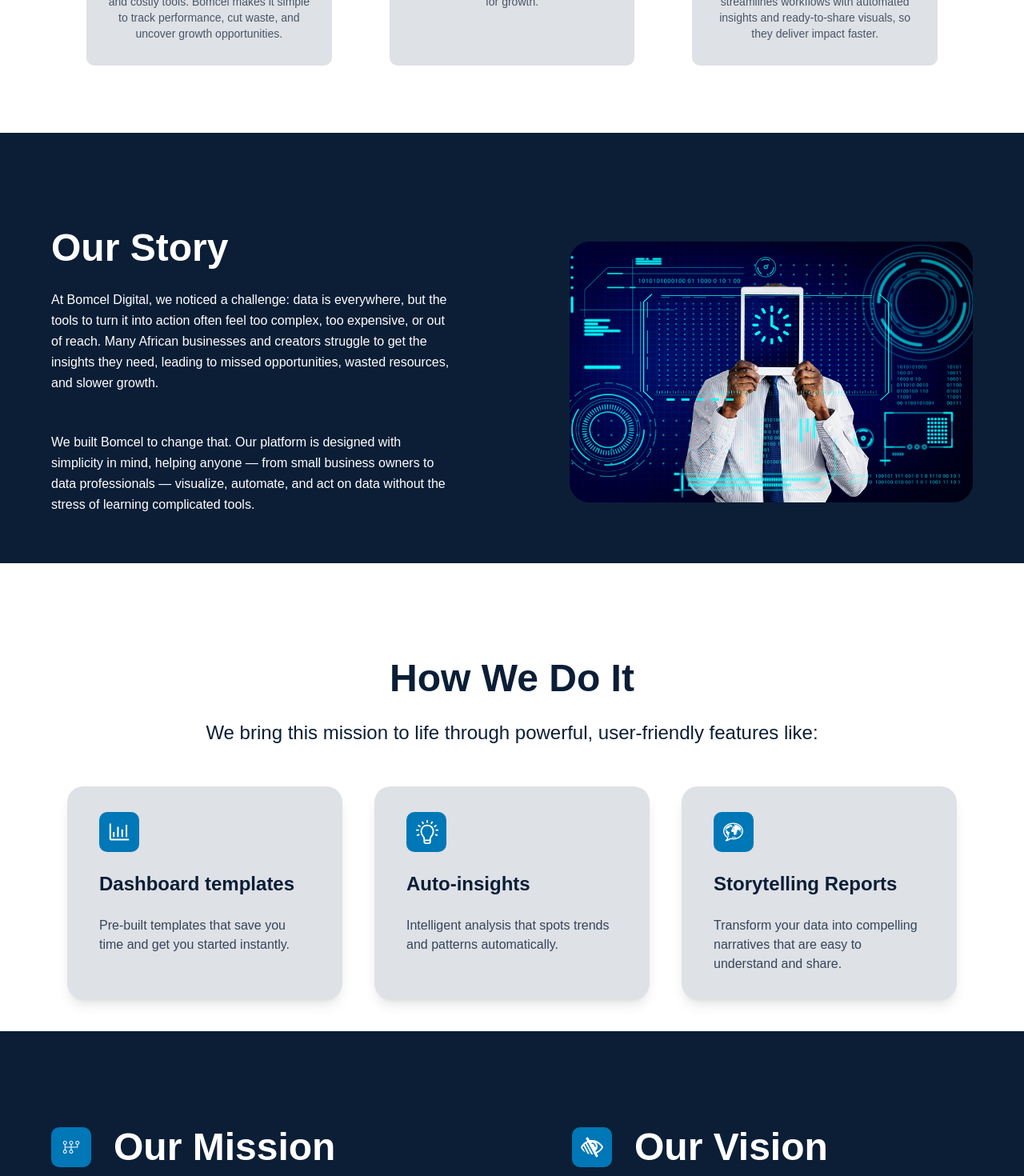
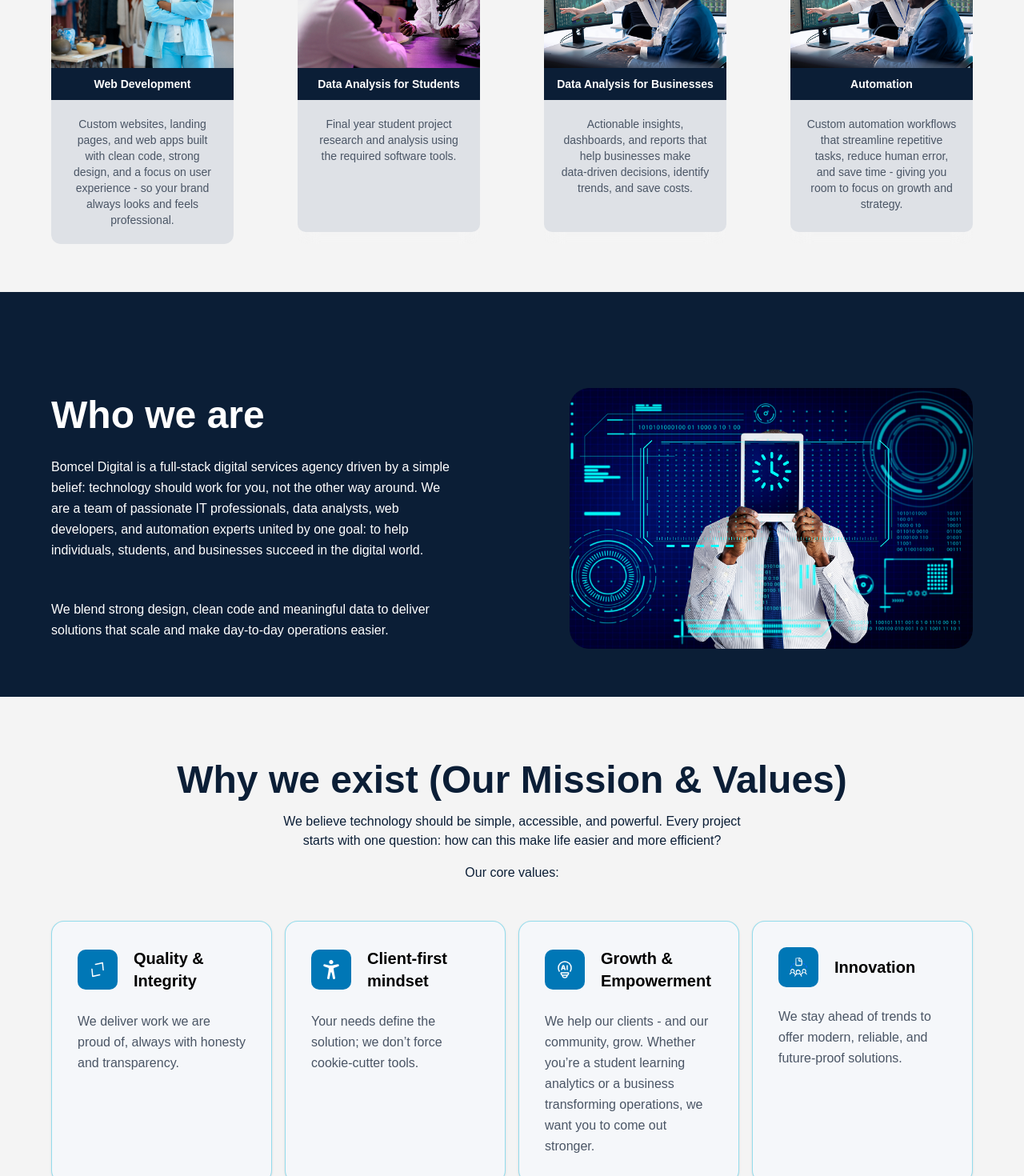
Before and after one commit to letsbuildr/Official, a Next.js app: page /about in a window 1280 px wide. Shown: the part 1280-2750 px from the top of the page at 80% size. Built offline with nearby package versions, Linux system fonts and the light colour scheme.

Commit message:
About us Page

```diff
--- a/src/app/about/page.tsx
+++ b/src/app/about/page.tsx
@@ -1,5 +1,6 @@
 "use client";
 import Image from "next/image";
+import { FaCheck } from "react-icons/fa";
 
 const cards = [
   {
@@ -24,21 +25,27 @@
 
 const how_cards = [
   {
-    title: "Dashboard templates",
+    title: "Consultation & discovery",
     content:
-      "Pre-built templates that save you time and get you started instantly.",
+      "We listen to your needs, understand your goals, and define the scope.",
     image: "/about-how1.svg",
   },
   {
-    title: "Auto-insights",
+    title: "Planning & design",
     content:
-      "Intelligent analysis that spots trends and patterns automatically.",
+      "We create a roadmap: wireframes, data models, or automation blueprints depending on the service.",
     image: "/about-how2.svg",
   },
   {
-    title: "Storytelling Reports ",
+    title: "Build & execution",
     content:
-      "Transform your data into compelling narratives that are easy to understand and share.",
+      "Our developers, data analysts and automation experts bring the plan to life, ensuring clean code, accurate analysis, and seamless workflows.",
+    image: "/about-how3.svg",
+  },
+  {
+    title: "Delivery & support",
+    content:
+      "We deliver on time, test thoroughly, and offer support for maintenance, training, or future enhancements.",
     image: "/about-how3.svg",
   },
 ];
@@ -91,6 +98,121 @@
   },
 ];
 
+const core_values = [
+  {
+    title: "Quality & Integrity",
+    content:
+      "We deliver work we are proud of, always with honesty and transparency.",
+    image: "/values_icon1.svg",
+  },
+  {
+    title: "Client‑first mindset",
+    content:
+      "Your needs define the solution; we don’t force cookie‑cutter tools.",
+    image: "/values_icon2.svg",
+  },
+  {
+    title: "Growth & Empowerment",
+    content:
+      "We help our clients - and our community, grow. Whether you’re a student learning analytics or a business transforming operations, we want you to come out stronger.",
+    image: "/values_icon3.svg",
+  },
+  {
+    title: "Innovation",
+    content:
+      "We stay ahead of trends to offer modern, reliable, and future‑proof solutions.",
+    image: "/values_icon4.svg",
+  },
+];
+
+const why_work_with_us = [
+  {
+    title: "Versatility",
+    content:
+      "We bring versatility, from complex data workflows to beautiful websites - all under one roof.",
+    image: "/values_icon1.svg",
+  },
+  {
+    title: "End-to-end service",
+    content:
+      "You talk to one team that understands your needs holistically - no handoffs, no communication gaps.",
+    image: "/values_icon2.svg",
+  },
+  {
+    title: "Client‑centered approach",
+    content: "Our solutions are tailored, not templated.",
+    image: "/values_icon3.svg",
+  },
+  {
+    title: "Efficiency & value",
+    content:
+      "We design with cost and time savings in mind - especially for businesses mindful of budget and ROI.",
+    image: "/values_icon4.svg",
+  },
+  {
+    title: "Commitment",
+    content: "We finish what we start, and stand by our work.",
+    image: "/values_icon5.svg",
+  },
+];
+
+const experience = [
+  {
+    title: "Startups & small businesses",
+    content: "Polished online presence built to convert.",
+    image: "/values_icon1.svg",
+  },
+  {
+    title: "Students & learners",
+    content: "Final year project support and analysis guidance.",
+    image: "/values_icon2.svg",
+  },
+  {
+    title: "Established businesses",
+    content: "Data-driven insights to optimize operations and reduce cost.",
+    image: "/values_icon3.svg",
+  },
+  {
+    title: "Cross-sector clients",
+    content: "From fashion to tech and public services.",
+    image: "/values_icon4.svg",
+  },
+];
+
+const what_we_do = [
+  {
+    title: "Web Development",
+    content:
+      "Custom websites, landing pages, and web apps built with clean code, strong design, and a focus on user experience - so your brand always looks and feels professional.",
+    image: "/images/about1.png",
+  },
+  {
+    title: "Data Analysis for Students",
+    content:
+      "Final year student project research and analysis using the required software tools.",
+    image: "/images/about2.png",
+  },
+  {
+    title: "Data Analysis for Businesses",
+    content:
+      "Actionable insights, dashboards, and reports that help businesses make data‑driven decisions, identify trends, and save costs.",
+    image: "/images/about3.png",
+  },
+  {
+    title: "Automation",
+    content:
+      " Custom automation workflows that streamline repetitive tasks, reduce human error, and save time - giving you room to focus on growth and strategy.",
+    image: "/images/about3.png",
+  },
+];
+
+const items = [
+  "Expand our services (e.g., productized data tools, analytics training programs)",
+  "Build a broader team of experts",
+  "Launch more client success stories and case studies",
+  "Continue empowering students, entrepreneurs, and businesses through technology",
+];
+
 export default function AboutUs() {
   return (
     <main className="w-full bg-white text-[#0B1E36]">
@@ -106,20 +228,29 @@
       <section className="max-w-6xl mx-auto text-center py-16 px-5 pb-[100px] overflow-hidden">
         <div className="opacity-0 translate-y-10 animate-fadeUp">
           <h2 className="text-5xl md:text-5xl font-semibold mb-12 max-w-3xl mx-auto leading-snug">
-            Making Data Work for Africa's Businesses, Creators, and Analysts.
+            We build smarter digital solutions - so you can focus on what
+            matters.
           </h2>
-
           <button className="mt-4 bg-[#0077B6] text-white px-6 py-3 rounded-[10px] text-sm hover:opacity-80 transition cursor-pointer">
             Try Bionet Digital Today
           </button>
         </div>
+      </section>
 
-        {/* Cards (Stagger animation) */}
-        <div className="grid md:grid-cols-3 gap-0 sm:gap-6 mt-14">
-          {cards.map((box, index) => (
+      {/* WHAT WE DO */}
+      <section className="w-full bg-[#F4F4F4] mx-auto text-center py-16 px-5 pb-[100px] overflow-hidden">
+        <div className="mt-10">
+          <h2 className="text-5xl md:text-5xl font-semibold mb-1 max-w-3xl mx-auto leading-snug">
+            What We Do
+          </h2>
+          <p className="text-lg md:text-2xl font-medium leading-relaxed mb-6 max-w-3xl mx-auto">
+            We offer four core services, tailored to meet different needs:
+          </p>
+          <div className="max-w-6xl grid sm:grid-cols-2 lg:grid-cols-4 sm:gap-20 gap-10 mx-auto">
+            {what_we_do.map((box, index) => (
               <div
                 key={box.title}
-              className={`group bg-white backdrop-blur-md p-6 rounded-xl overflow-hidden hover:bg-white/20 transition cursor-pointer opacity-0 translate-y-10 animate-fadeUp`}
+                className="group backdrop-blur-md rounded-xl overflow-hidden hover:bg-white/20 transition cursor-pointer opacity-0 translate-y-10 animate-fadeUp"
                 style={{ animationDelay: `${0.3 + index * 0.2}s` }}
               >
                 <div className="overflow-hidden rounded-t-[10px]">
@@ -132,39 +263,39 @@
                   />
                 </div>
 
-              <h3 className="text-xl h-10 font-semibold bg-[#0B1E36] text-white flex items-center justify-center">
+                <h3 className="text-[14px] h-10 font-semibold bg-[#0B1E36] text-white flex items-center justify-center">
                   {box.title}
                 </h3>
 
-              <p className="text-[#4A5565] min-h-[150px] rounded-b-[10px] p-5 bg-[#dee1e6] text-sm transition-colors">
+                <p className="text-[#4A5565] min-h-[165px] rounded-b-[10px] p-5 bg-[#dee1e6] text-sm">
                   {box.content}
                 </p>
               </div>
             ))}
           </div>
+        </div>
       </section>
 
-      {/* STORY */}
+      {/* WHO WE ARE */}
       <section className="bg-[#0B1E36] text-white pt-20 px-5 pb-[100px] overflow-hidden">
         <div className="max-w-6xl mx-auto grid md:grid-cols-2 gap-16 md:gap-36 items-center">
           <div className="opacity-0 translate-y-10 animate-fadeUp">
             <h2 className="text-5xl md:text-5xl font-semibold mb-7">
-              Our Story
+              Who we are
             </h2>
 
             <p className="text-sm md:text-base leading-relaxed mb-12">
-              At Bomcel Digital, we noticed a challenge: data is everywhere, but
-              the tools to turn it into action often feel too complex, too
-              expensive, or out of reach. Many African businesses and creators
-              struggle to get the insights they need, leading to missed
-              opportunities, wasted resources, and slower growth.
+              Bomcel Digital is a full-stack digital services agency driven by a
+              simple belief: technology should work for you, not the other way
+              around. We are a team of passionate IT professionals, data
+              analysts, web developers, and automation experts united by one
+              goal: to help individuals, students, and businesses succeed in the
+              digital world.
             </p>
 
             <p className="text-sm md:text-base leading-relaxed">
-              We built Bomcel to change that. Our platform is designed with
-              simplicity in mind, helping anyone — from small business owners to
-              data professionals — visualize, automate, and act on data without
-              the stress of learning complicated tools.
+              We blend strong design, clean code and meaningful data to deliver
+              solutions that scale and make day-to-day operations easier.
             </p>
           </div>
 
@@ -184,22 +315,68 @@
         </div>
       </section>
 
+      {/* WHY WE EXIST, OUR MISSION & VALUES */}
+      <section className="bg-[#F4F4F4] text-[#0B1E36] pt-20 pb-[100px] px-5 overflow-hidden">
+        <div className="gap-8 items-center">
+          <div>
+            <h2 className="text-5xl md:text-5xl text-[#0B1E36] font-semibold mb-4 text-center">
+              Why we exist (Our Mission & Values)
+            </h2>
+            <p className="max-w-[600px] text-[#0B1E36] mx-auto mb-4 text-center">
+              We believe technology should be simple, accessible, and powerful.
+              Every project starts with one question: how can this make life
+              easier and more efficient?
+            </p>
+            <p className="text-[#0B1E36] text-center">Our core values:</p>
+          </div>
+          <div className="grid sm:grid-cols-2 lg:grid-cols-4 gap-4 mt-12 max-w-6xl mx-auto">
+            {core_values.map((i, index) => (
+              <div
+                key={index}
+                className="
+          bg-[#F5F7FA] p-6 md:p-8 rounded-2xl
+          backdrop-blur-md border border-[#00B4D8]/40
+          shadow-sm hover:shadow-xl
+        "
+                style={{ animationDelay: `${0.15 * index}s` }}
+              >
+                <div className="flex items-center gap-5 mb-6">
+                  <Image
+                    src={i.image}
+                    alt={i.title}
+                    width={50}
+                    height={50}
+                    className="mb-0"
+                  />
+                  <h3 className="font-semibold text-black text-xl">
+                    {i.title}
+                  </h3>
+                </div>
+
+                <p className="text-[15px] md:text-[16px] text-gray-600 leading-relaxed">
+                  {i.content}
+                </p>
+              </div>
+            ))}
+          </div>
+        </div>
+      </section>
+
       {/* HOW WE DO IT */}
-      <section className="py-20 px-5 max-w-6xl mx-auto text-center overflow-hidden">
+      <section className="bg-white py-20 px-5 max-w-6xl mx-auto text-center overflow-hidden">
         {/* Heading */}
         <div className="opacity-0 translate-y-10 animate-fadeUp">
           <h2 className="text-5xl md:text-5xl font-semibold mb-6">
-            How We Do It
+            How We Work
           </h2>
 
           <p className="text-lg md:text-2xl font-medium leading-relaxed mb-12 max-w-3xl mx-auto">
-            We bring this mission to life through powerful, user-friendly
-            features like:
+            Every project at Bomcel Digital follows a thoughtful process:
           </p>
         </div>
 
         {/* Cards */}
-        <div className="grid md:grid-cols-3 gap-8 md:gap-10 mt-10 text-[#0B1E36]">
+        <div className="grid md:grid-cols-3 gap-8 md:gap-10 mt-10 mb-12 text-[#0B1E36]">
           {how_cards.map((i, index) => (
             <div
               key={i.title}
@@ -226,69 +403,59 @@
         </div>
       </section>
 
-      {/* MISSION */}
-      <section className="bg-[#0B1E36] text-white pt-20 pb-[100px] px-5 overflow-hidden">
-        <div className="max-w-6xl mx-auto flex flex-col md:flex-row justify-between gap-20 md:gap-32 lg:gap-[150px]">
-          {/* Mission */}
+      {/* EXPERIENCE */}
+      <section className="bg-[#F4F4F4] text-[#0B1E36] py-20 px-5 overflow-hidden">
+        <h2 className="text-center text-5xl md:text-5xl font-semibold mb-20 opacity-0 translate-y-10 animate-fadeUp">
+          Our Experience & Who We Serve
+        </h2>
+        <p className="text-lg md:text-2xl font-medium leading-relaxed text-center max-w-3xl mx-auto">
+          Over the years, we have worked with:
+        </p>
+        <div className="max-w-6xl mx-auto grid md:grid-cols-4 gap-10 mb-20">
+          {experience.map((i, index) => (
             <div
-            className="flex-1 opacity-0 translate-y-10 animate-fadeUp"
-            style={{ animationDelay: "0.1s" }}
+              key={index}
+              className="
+          bg-[#F5F7FA] p-6 md:p-8 rounded-2xl
+          backdrop-blur-md border border-[#00B4D8]/40
+          shadow-sm hover:shadow-xl
+          hover:-translate-y-2 transition-all duration-300
+          opacity-0 translate-y-10 animate-fadeUp
+        "
+              style={{ animationDelay: `${0.15 * index}s` }}
             >
-            <div className="flex items-center gap-5 md:gap-7 mb-10">
+              <div className="mb-2">
                 <Image
-                src="/our-mission.svg"
-                alt="our mission"
+                  src={i.image}
+                  alt={i.title}
                   width={50}
                   height={50}
-                className="mb-0"
+                  className="mb-6 mx-auto"
                 />
-              <h2 className="font-semibold text-5xl md:text-5xl">
-                Our Mission
-              </h2>
+                <h3 className="font-semibold text-xl">{i.title}</h3>
               </div>
 
-            <div className="bg-[#F5F7FA] px-6 md:px-10 py-10 md:py-[58px] rounded-lg backdrop-blur-md border border-white/20">
-              <p className="text-sm md:text-base text-[#0B1E36] leading-relaxed">
-                To empower African innovators with tools that make data simple,
-                accessible, and actionable.
+              <p className="text-[15px] md:text-[16px] leading-relaxed">
+                {i.content}
               </p>
             </div>
+          ))}
         </div>
-
-          {/* Vision */}
-          <div
-            className="flex-1 opacity-0 translate-y-10 animate-fadeUp"
-            style={{ animationDelay: "0.3s" }}
-          >
-            <div className="flex items-center gap-5 md:gap-7 mb-10">
-              <Image
-                src="/our-vision.svg"
-                alt="our vision"
-                width={50}
-                height={50}
-                className="mb-0"
-              />
-              <h2 className="font-semibold text-5xl md:text-5xl">Our Vision</h2>
-            </div>
-
-            <div className="bg-[#F5F7FA] px-6 md:px-10 py-10 md:py-[58px] rounded-lg backdrop-blur-md border border-white/20">
-              <p className="text-sm md:text-base text-[#0B1E36] leading-relaxed">
-                To empower African innovators with tools that make data simple,
-                accessible, and actionable.
+        <p className="text-[16px] font-medium leading-relaxed text-center max-w-3xl mx-auto">
+          Our multidisciplinary background (web dev, analytics, automation)
+          gives us a unique edge: we don’t just build websites or dashboards -
+          we build digital ecosystems that grow with you.
         </p>
-            </div>
-          </div>
-        </div>
       </section>
 
-      {/* VALUES */}
-      <section className="bg-white text-[#0B1E36] py-20 px-5 overflow-hidden">
+      {/* WHY WORK WITH US */}
+      <section className="bg-white text-[#0B1E36] py-12 px-5 overflow-hidden">
         <h2 className="text-center text-5xl md:text-5xl font-semibold mb-20 opacity-0 translate-y-10 animate-fadeUp">
-          Our Values
+          Why Work With Us
         </h2>
 
-        <div className="max-w-6xl mx-auto grid md:grid-cols-3 gap-10">
-          {values.map((i, index) => (
+        <div className="max-w-6xl mx-auto grid md:grid-cols-3 gap-10 mb-20">
+          {why_work_with_us.map((i, index) => (
             <div
               key={index}
               className="
@@ -320,18 +487,15 @@
       </section>
 
       {/* WHO WE SERVE */}
-      <section className="py-16 sm:py-20 px-5 max-w-6xl mx-auto text-center">
-        {/* Heading */}
+      {/* <section className=" bg-[#F4F4F4] py-16 sm:py-20 px-5 mx-auto text-center">
         <h2 className="text-3xl sm:text-4xl md:text-5xl font-semibold mb-4 md:mb-6 animate-fadeUp">
           Who We Serve
         </h2>
 
-        {/* Subheading */}
         <p className="text-lg sm:text-xl md:text-2xl font-medium leading-relaxed mb-10 md:mb-12 animate-fadeUp delay-100">
           At Bomcel, we empower the key players shaping Africa’s digital economy
         </p>
 
-        {/* Cards */}
         <div className="grid grid-cols-1 sm:grid-cols-2 md:grid-cols-3 gap-6 sm:gap-8 md:gap-10">
           {serve_cards.map((i, index) => (
             <div
@@ -358,7 +522,7 @@
             </div>
           ))}
         </div>
-      </section>
+      </section> */}
 
       {/* WHAT MAKES US DIFFERENT */}
       <section className="bg-[#0B1E36] text-white pt-16 sm:pt-20 pb-20 sm:pb-24 px-5">
@@ -455,24 +619,59 @@
         </div>
       </section>
 
+      {/* LOOKING AHEAD */}
+      <section className="bg-[#0B1E36] text-white pt-16 sm:pt-20 pb-20 sm:pb-24 px-5">
+        <div className="grid md:grid-cols-2 gap-8 items-start max-w-6xl mx-auto">
+          <div>
+            <h2 className="text-3xl sm:text-4xl md:text-5xl font-semibold mb-4 md:mb-6 animate-fadeUp">
+              Looking Ahead
+            </h2>
+            <p className="text-lg sm:text-xl md:text-2xl font-medium leading-relaxed mb-10 md:mb-12 animate-fadeUp delay-100">
+              As we grow, Bomcel Digital aims to:
+            </p>
+            <ul className="space-y-3">
+              {items.map((item, index) => (
+                <li key={index} className="flex items-center">
+                  <FaCheck className="text-[#C72F86] green-500 mr-2" />
+                  <span className="text-white">{item}</span>
+                </li>
+              ))}
+            </ul>
+          </div>
+
+          <div
+            className="flex flex-col justify-start opacity-0 translate-y-10 animate-fadeUp"
+            style={{ animationDelay: "0.3s" }}
+          >
+            <Image
+              src="/images/looking-ahead2.png"
+              alt="Looking Ahead"
+              width={500}
+              height={400}
+              className="rounded-lg w-full h-auto"
+            />
+          </div>
+        </div>
+      </section>
+
       {/* CTA */}
       <section className="bg-gray-100 py-20 sm:py-[100px] px-4 text-center">
         <div className="bg-[#c6ccd3] rounded-[40px] md:rounded-[60px] max-w-4xl w-full py-12 sm:py-[70px] mx-auto px-6 animate-fadeUp">
           {/* Heading */}
           <h2
-            className="text-3xl sm:text-4xl md:text-5xl text-[#0B1E36] font-semibold mb-6 sm:mb-7 leading-tight animate-fadeUp"
+            className="text-3xl sm:text-3xl md:text-3xl max-w-[800px] m-auto text-[#0B1E36] font-semibold mb-5 sm:mb-5 leading-tight animate-fadeUp"
             style={{ animationDelay: "0.1s" }}
           >
-            Ready to Transform Your Data?
+            If you’re ready to transform your digital presence, unlock data
+            insights, or automate your workflows — let’s get started.
           </h2>
 
           {/* Paragraph */}
           <p
-            className="text-base sm:text-lg md:text-[20px] text-[#0B1E36]/80 font-normal mb-10 sm:mb-12 md:mb-20 max-w-xl mx-auto animate-fadeUp"
+            className="text-base sm:text-lg md:text-[20px] text-[#0B1E36]/80 font-normal mb-6 sm:mb-6 md:mb-6 max-w-xl mx-auto animate-fadeUp"
             style={{ animationDelay: "0.2s" }}
           >
-            Join us in shaping the future of data in Africa. Try Bomcel Digital
-            today and see how simple data can be.
+            Book a free consultation and we'll discuss how to move forward.
           </p>
 
           {/* Buttons */}
@@ -480,13 +679,15 @@
             className="flex flex-col sm:flex-row justify-center gap-4 md:gap-8 max-w-lg mx-auto animate-fadeUp"
             style={{ animationDelay: "0.3s" }}
           >
-            <button className="text-[18px] md:text-[20px] bg-[#0077B6] border-2 border-[#0077B6] text-white px-8 md:px-12 py-3 md:py-5 rounded-[10px] font-medium w-full sm:w-auto transition-all duration-300 hover:bg-white hover:text-[#0077B6] hover:scale-105">
-              Try Bomcel Digital
-            </button>
-
-            <button className="text-[18px] md:text-[20px] bg-transparent border-2 border-[#0B1E36] text-black px-8 md:px-12 py-3 md:py-5 rounded-[10px] font-medium w-full sm:w-auto transition-all duration-300 hover:bg-[#0B1E36] hover:text-white hover:scale-105">
+            <a
+              href="consultation"
+              className="text-[18px] md:text-[20px] bg-[#0077B6] border-2 border-[#0077B6] text-white px-8 md:px-12 py-3 md:py-5 rounded-[10px] font-medium w-full sm:w-auto transition-all duration-300 hover:bg-white hover:text-[#0077B6] hover:scale-105 cursor-pointer"
+            >
+              Book a Free Consultation
+            </a>
+            {/* <button className="text-[18px] md:text-[20px] bg-transparent border-2 border-[#0B1E36] text-black px-8 md:px-12 py-3 md:py-5 rounded-[10px] font-medium w-full sm:w-auto transition-all duration-300 hover:bg-[#0B1E36] hover:text-white hover:scale-105">
               Learn More
-            </button>
+            </button> */}
           </div>
         </div>
       </section>
```
Also changed, not shown: public/images/looking-ahead2.png (added). Lines whose indentation alone changed are shown as unchanged.
